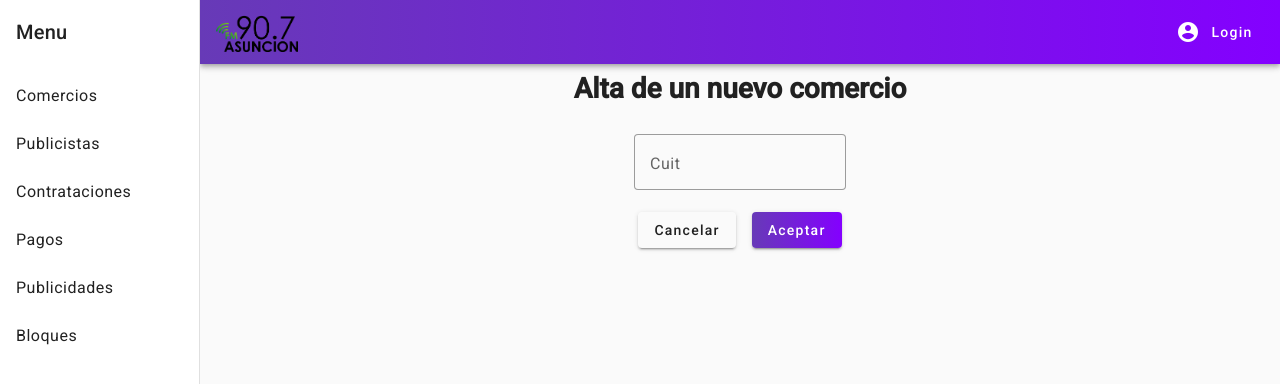
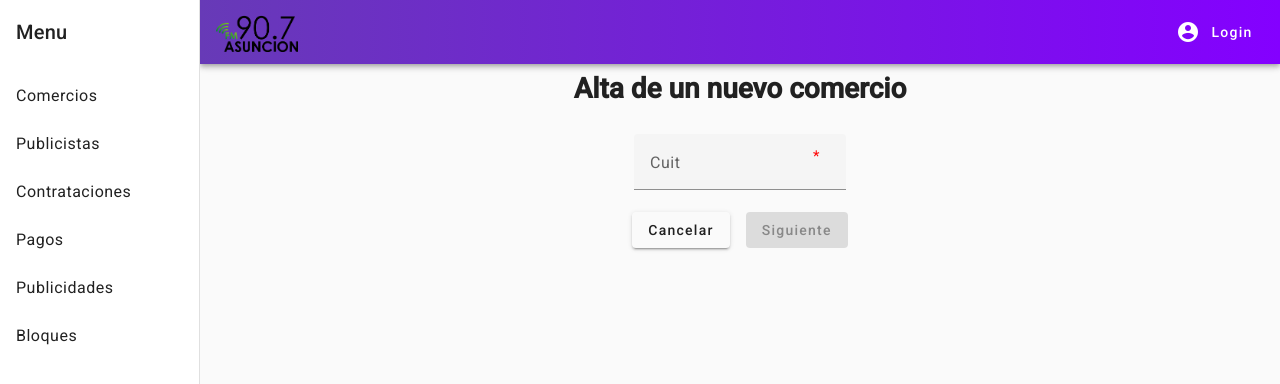
Before and after one commit to victoria-peinado/Desarrollo-Gesti-n-de-Publicidad, an Angular app in the folder Front/Radio/: page /altaComercio in a window 1280 px wide. Shown: the top 384 px of the page. Built offline with nearby package versions, Linux system fonts and the light colour scheme.

Commit message:
limpiando código y agregando un par de validaciones de campo input

```diff
--- a/Front/Radio/src/app/alta-comercio/alta-comercio.component.html
+++ b/Front/Radio/src/app/alta-comercio/alta-comercio.component.html
@@ -1,14 +1,17 @@
 <h1 class="title">Alta de un nuevo comercio</h1>
-    <div class="flex flex-col items-center justify-center">
+<div class="flex flex-col items-center justify-center">
     <div>
-        <mat-form-field [color]="coloring" class="mt-5" appearance="outline">
+        <mat-form-field [color]="coloring" class="mt-5">
             <mat-label>Cuit</mat-label>
-            <input matInput [(ngModel)]="cuit" maxlength="11" #cuitInput>
+            <div>
+                <input matInput [(ngModel)]="cuit" maxlength="11" #cuitInput (ngModelChange)="onInput()">
+                <div class="asterisk">*</div>
+            </div>
         </mat-form-field>
     </div>
-    <div *ngIf="cuitInvalid" class="text-red-600 text-xs -mt-4 mb-3 ml-8" color="warn">*Cuit incorrecto. Por favor, ingrese un Cuit válido.</div>
+    <div *ngIf="cuitInvalid" class="text-red-600 text-xs -mt-4 mb-3" color="warn">{{message}}</div>
     <div>
         <button mat-raised-button color="white" class="mr-2" (click)="redirectToHome()">Cancelar</button>
-        <app-btn-degrade mat-raised-button color="primary" class="ml-2" (click)="verifyCuit()">Siguiente</app-btn-degrade>
+        <button mat-raised-button color="primary" class="ml-2" [disabled]="isButtonDisabled" (click)="verifyCuit()">Siguiente</button>
     </div>
 </div>
--- a/Front/Radio/src/app/alta-comercio/alta-comercio.component.scss
+++ b/Front/Radio/src/app/alta-comercio/alta-comercio.component.scss
@@ -7,3 +7,14 @@
     font-weight: bold;
     font-size: 200%;
 }
+
+
+.asterisk {
+    position: absolute;
+    top: 0;
+    right: 0;
+    margin-top: 10px; /* Ajusta según sea necesario */
+    margin-right: 10px; /* Ajusta según sea necesario */
+    color: red; /* Puedes cambiar el color según tus necesidades */
+    font-size: 15px; /* Ajusta según sea necesario */
+}
--- a/Front/Radio/src/app/alta-comercio/alta-comercio.component.ts
+++ b/Front/Radio/src/app/alta-comercio/alta-comercio.component.ts
@@ -11,9 +11,12 @@ import { SharedDataService } from '../services/shared-data.service';
 })
 export class AltaComercioComponent {
   @ViewChild('cuitInput', { static: false }) cuitInputRef!: ElementRef;
+
+  coloring: ThemePalette = 'primary';
+  cuitInvalid: boolean = false;
+  isButtonDisabled: boolean = true;
   cuit: string = '';
-  cuitInvalid: boolean = false;
-  coloring: ThemePalette = 'primary';
+  message: string = '';
 
   constructor(
     private router: Router,
@@ -29,33 +32,40 @@ export class AltaComercioComponent {
     this.router.navigate(['/altaComercio/nuevoComercio']);
   }
 
-  verifyCuit() {
-    console.log(typeof this._BillingHolderService.getBillingHolderByCUIT(this.cuit))
-    this._BillingHolderService.getBillingHolderByCUIT(this.cuit).subscribe(
-      (result: any) => {
-        if (result) {
+  onInput() {
+    this.isButtonDisabled = !this.cuit;
+
+    if (this.isButtonDisabled) {
+      this.alertUserAboutError('*Este campo es obligatorio.');
+    } else {
       this.cuitInvalid = false;
-          this.sharedDataService.setCuit(result.CUIT);
-          this.sharedDataService.setRazonSocial(result.businessName);
-          this.sharedDataService.setCondicionFinal(result.fiscalCondition);
-          this.redirectToNuevoComercio();
-        } else {
+      this.coloring = 'primary';
+    }
+  }
+
+  alertUserAboutError(mess: string) {
     this.cuitInvalid = true;
     this.coloring = 'warn';
+    this.message = mess;
 
     const cuitInputElement = this.cuitInputRef.nativeElement;
     cuitInputElement.click();
     cuitInputElement.focus();
   }
+
+  verifyCuit() {
+    this._BillingHolderService.getBillingHolderByCUIT(this.cuit).subscribe(
+      (billingHolder: any) => {
+        this.sharedDataService.setCuit(billingHolder.CUIT);
+        this.sharedDataService.setRazonSocial(billingHolder.businessName);
+        this.sharedDataService.setCondicionFinal(billingHolder.fiscalCondition);
+        this.redirectToNuevoComercio();
       },
       (error: any) => {
-        console.error(error);
-        this.cuitInvalid = true;
-        this.coloring = 'warn';
-
-        const cuitInputElement = this.cuitInputRef.nativeElement;
-        cuitInputElement.click();
-        cuitInputElement.focus();
+        console.error('Error: ', error);
+        this.alertUserAboutError(
+          'Cuit incorrecto. Por favor, ingrese un Cuit válido.'
+        );
       }
     );
   }
```
Lines whose indentation alone changed are shown as unchanged.
